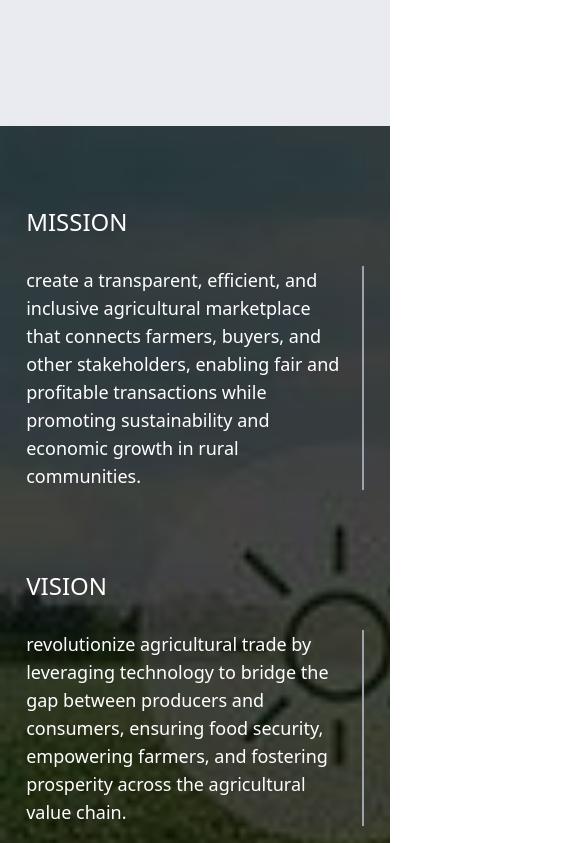
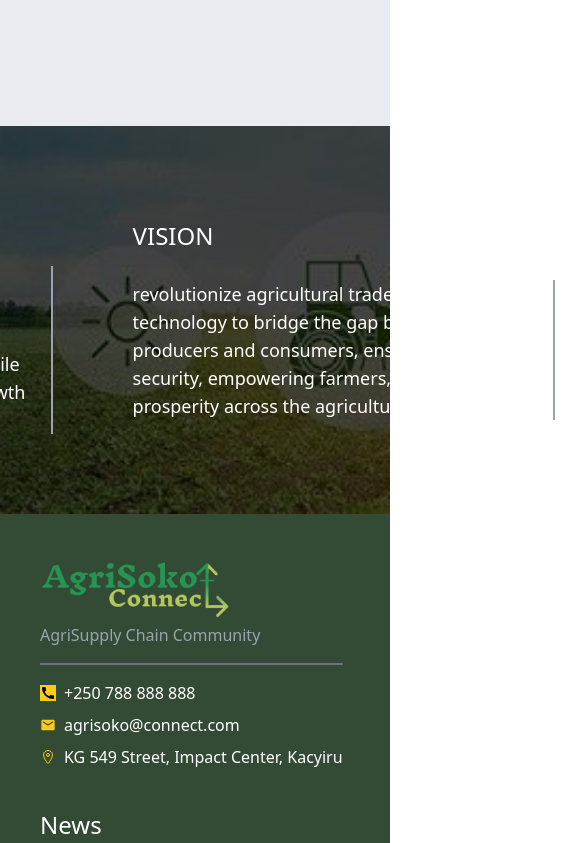
Before and after one commit to Ialbertine/AgriSokoConnect_Frontend, a React (Vite) app: page /about in a window 390 px wide. Shown: the part 1341-2184 px from the top of the page, 585 px wide, since content can reach past the window. Built offline with nearby package versions, Linux system fonts and the light colour scheme.

Commit message:
About us page

```diff
--- a/src/Pages/About.jsx
+++ b/src/Pages/About.jsx
@@ -24,20 +24,20 @@ const About = () => {
                                 and throughout the day, they engage with the distributors and vendors for increasing MARKET ACCESS
                                 bridge the gap between farmers and buyers, promote agricultural development, and empower farmers through technology.
                             </p>
-                            <p className=''><i>It is marvelous seeing farmers benefiting from what they have made </i></p><PiHandsClappingThin/>
+                            <p className=''><i>It is marvelous seeing farmers benefiting from what they have made </i></p><PiHandsClappingThin />
                         </div>
                         <div>
                             <img src='Growth.jpg' className='lg:w-[66vh] md:w-[56vh] sm:w-[66vh] rounded-lg'></img>
                         </div>
                     </div>
                 </div>
-                <div className='flex lg:flex-row md:flex-col sm:flex-col items-center justify-center gap-20 text-white px-40 py-20 bg-cover bg-no-repeat'
-                    style={{backgroundImage: "url('Mission.jpg')"}}
+                <div className='flex items-center justify-center gap-20 text-white px-40 py-20 bg-cover bg-no-repeat'
+                    style={{ backgroundImage: "url('Mission.jpg')" }}
                 >
                     <div className='flex flex-col gap-7'>
                         <p className='text-2xl'>MISSION</p>
                         <div>
-                            <p className='border-r-2 border-gray-400 lg:w-[50vh] md:w-[70vh] sm:w-[40vh] text-lg pr-5'>create a transparent, efficient, and inclusive agricultural marketplace that connects farmers, buyers,
+                            <p className='border-r-2 border-gray-400 w-[50vh] text-lg pr-5'>create a transparent, efficient, and inclusive agricultural marketplace that connects farmers, buyers,
                                 and other stakeholders, enabling fair and profitable transactions while promoting sustainability
                                 and economic growth in rural communities.
                             </p>
@@ -46,7 +46,7 @@ const About = () => {
                     </div>
                     <div className='flex flex-col gap-7'>
                         <p className='text-2xl'>VISION</p>
-                        <p className='border-r-2 border-gray-400 lg:w-[50vh] md:w-[70vh] sm:w-[40vh] text-lg pr-5'>
+                        <p className='border-r-2 border-gray-400 w-[50vh] text-lg pr-5'>
                             revolutionize agricultural trade by leveraging technology to bridge the gap
                             between producers and consumers, ensuring food security, empowering farmers, and fostering prosperity
                             across the agricultural value chain.
@@ -55,7 +55,7 @@ const About = () => {
                     <div className='flex flex-col gap-7'>
                         <p className='text-2xl'>VALUES</p>
                         <div>
-                            <ol className='lg:w-[50vh] md:w-[70vh] sm:w-[40vh] text-lg'>
+                            <ol className=' text-lg'>
                                 <li>Transparency</li>
                                 <li>Empowerment</li>
                                 <li>Sustainability</li>
```
